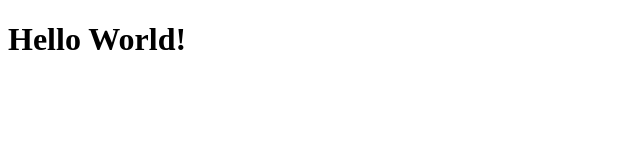
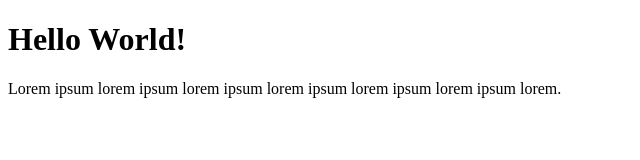
Before and after one commit to mskarann/hello-world, a plain HTML site: page index.html in a window 1280 px wide. Shown: the whole page, without its empty margins (0-640 px from the left). Drawn offline with Linux system fonts and the light colour scheme.

Commit message:
updated the html

```diff
--- a/index.html
+++ b/index.html
@@ -4,9 +4,10 @@
     <meta charset="UTF-8">
     <meta http-equiv="X-UA-Compatible" content="IE=edge">
     <meta name="viewport" content="width=device-width, initial-scale=1.0">
-    <title>Document</title>
+    <title>Hello World!</title>
 </head>
 <body>
     <h1>Hello World!</h1>
+    <p>Lorem ipsum lorem ipsum lorem ipsum lorem ipsum lorem ipsum lorem ipsum lorem.</p>
 </body>
 </html>
```
